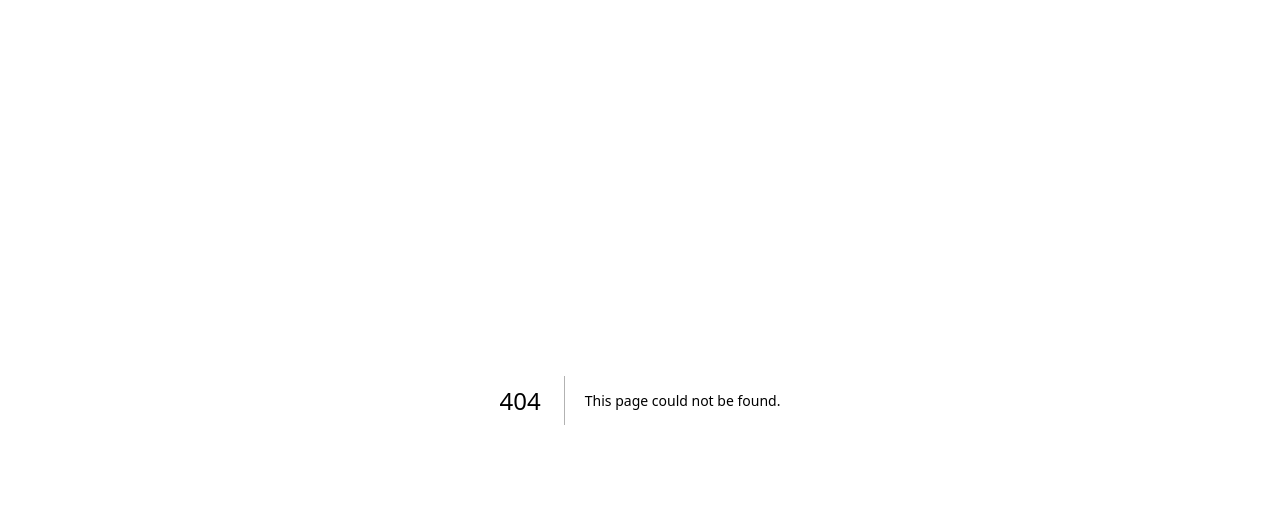
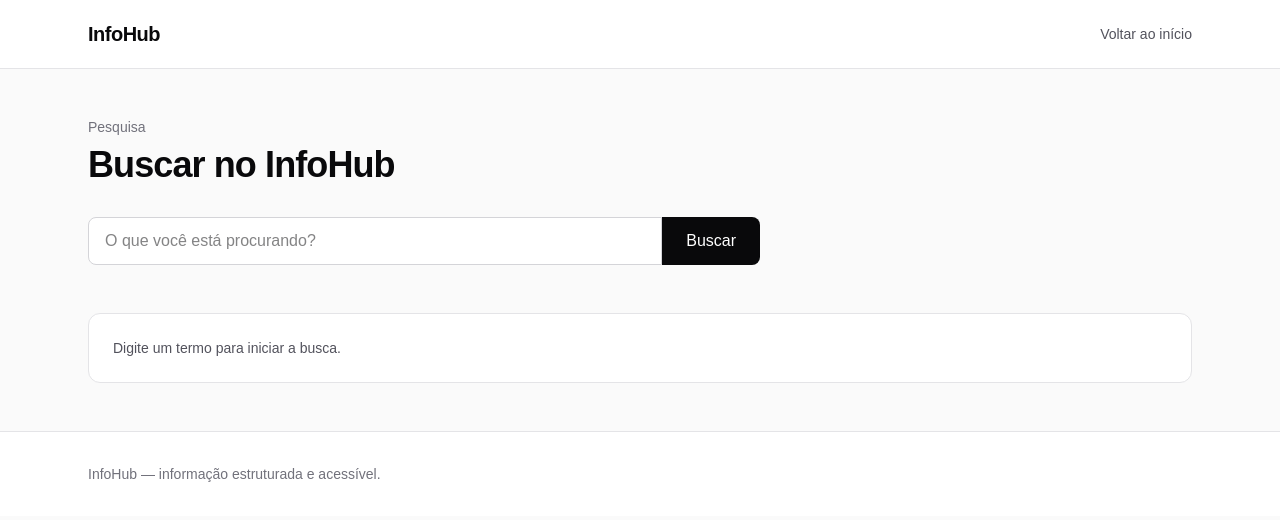
Before and after one commit to DaviP-Conceicao/InfoHub, a Next.js app: page /buscar in a window 1280 px wide. Before the commit this address had no page. Shown: the top 520 px of the page. Built offline with nearby package versions, Linux system fonts and the light colour scheme.

Commit message:
feat: add content search

```diff
--- /dev/null
+++ b/app/buscar/page.tsx
@@ -0,0 +1,155 @@
+import type { Metadata } from "next";
+import Link from "next/link";
+import { searchPublishedContents } from "@/lib/search";
+
+export const dynamic = "force-dynamic";
+
+export const metadata: Metadata = {
+  title: "Buscar",
+  description: "Pesquise informações publicadas no InfoHub.",
+  robots: {
+    index: false,
+    follow: true,
+  },
+};
+
+type SearchPageProps = {
+  searchParams: Promise<{
+    q?: string;
+  }>;
+};
+
+export default async function SearchPage({
+  searchParams,
+}: SearchPageProps) {
+  const params = await searchParams;
+  const query = params.q?.trim() ?? "";
+
+  const results = query ? await searchPublishedContents(query) : [];
+
+  return (
+    <main className="min-h-screen bg-zinc-50 text-zinc-950">
+      <header className="border-b border-zinc-200 bg-white">
+        <div className="mx-auto flex max-w-6xl items-center justify-between px-6 py-5">
+          <Link href="/" className="text-xl font-bold tracking-tight">
+            InfoHub
+          </Link>
+
+          <Link
+            href="/"
+            className="text-sm text-zinc-600 hover:text-zinc-950"
+          >
+            Voltar ao início
+          </Link>
+        </div>
+      </header>
+
+      <section className="mx-auto max-w-6xl px-6 py-12">
+        <div className="max-w-3xl">
+          <p className="text-sm font-medium text-zinc-500">
+            Pesquisa
+          </p>
+
+          <h1 className="mt-2 text-4xl font-bold tracking-tight">
+            Buscar no InfoHub
+          </h1>
+
+          <form
+            action="/buscar"
+            method="get"
+            className="mt-8 flex max-w-2xl"
+          >
+            <label htmlFor="search-query" className="sr-only">
+              O que você está procurando?
+            </label>
+
+            <input
+              id="search-query"
+              name="q"
+              type="search"
+              defaultValue={query}
+              maxLength={100}
+              placeholder="O que você está procurando?"
+              className="h-12 w-full rounded-l-lg border border-zinc-300 bg-white px-4 outline-none focus:border-zinc-500"
+            />
+
+            <button
+              type="submit"
+              className="h-12 rounded-r-lg bg-zinc-950 px-6 font-medium text-white hover:bg-zinc-800"
+            >
+              Buscar
+            </button>
+          </form>
+        </div>
+
+        <div className="mt-12">
+          {!query ? (
+            <div className="rounded-xl border border-zinc-200 bg-white p-6 text-sm text-zinc-600">
+              Digite um termo para iniciar a busca.
+            </div>
+          ) : results.length === 0 ? (
+            <div className="rounded-xl border border-zinc-200 bg-white p-6">
+              <h2 className="font-semibold">
+                Nenhum resultado encontrado
+              </h2>
+
+              <p className="mt-2 text-sm text-zinc-600">
+                Não encontramos conteúdos publicados para &quot;{query}&quot;.
+              </p>
+            </div>
+          ) : (
+            <>
+              <div className="mb-6">
+                <h2 className="text-2xl font-bold">
+                  Resultados
+                </h2>
+
+                <p className="mt-2 text-sm text-zinc-600">
+                  {results.length} resultado
+                  {results.length === 1 ? "" : "s"} encontrado
+                  {results.length === 1 ? "" : "s"} para &quot;{query}&quot;.
+                </p>
+              </div>
+
+              <div className="grid gap-5 sm:grid-cols-2">
+                {results.map((result) => (
+                  <article
+                    key={result.id}
+                    className="rounded-xl border border-zinc-200 bg-white p-6 transition-shadow hover:shadow-sm"
+                  >
+                    <p className="text-xs font-medium uppercase tracking-wide text-zinc-500">
+                      {result.category}
+                    </p>
+
+                    <h3 className="mt-2 text-lg font-semibold">
+                      {result.title}
+                    </h3>
+
+                    {result.summary && (
+                      <p className="mt-2 text-sm leading-6 text-zinc-600">
+                        {result.summary}
+                      </p>
+                    )}
+
+                    <Link
+                      href={`/conteudos/${encodeURIComponent(result.slug)}`}
+                      className="mt-4 inline-block text-sm font-medium underline"
+                    >
+                      Ler conteúdo →
+                    </Link>
+                  </article>
+                ))}
+              </div>
+            </>
+          )}
+        </div>
+      </section>
+
+      <footer className="border-t border-zinc-200 bg-white">
+        <div className="mx-auto max-w-6xl px-6 py-8 text-sm text-zinc-500">
+          InfoHub — informação estruturada e acessível.
+        </div>
+      </footer>
+    </main>
+  );
+}
--- a/app/conteudos/[slug]/page.tsx
+++ b/app/conteudos/[slug]/page.tsx
@@ -1,3 +1,4 @@
+import Link from "next/link";
 import type { Metadata } from "next";
 import { notFound } from "next/navigation";
 import { getPublishedContentBySlug } from "@/lib/contents";
@@ -74,16 +75,16 @@ export default async function ContentPage({
     <main className="min-h-screen bg-zinc-50 text-zinc-950">
       <header className="border-b border-zinc-200 bg-white">
         <div className="mx-auto flex max-w-4xl items-center justify-between px-6 py-5">
-          <a href="/" className="text-xl font-bold tracking-tight">
+          <Link href="/" className="text-xl font-bold tracking-tight">
             InfoHub
-          </a>
+          </Link>
 
-          <a
+          <Link
             href="/#conteudos"
             className="text-sm text-zinc-600 hover:text-zinc-950"
           >
             Voltar aos conteúdos
-          </a>
+          </Link>
         </div>
       </header>
 
--- a/app/page.tsx
+++ b/app/page.tsx
@@ -1,3 +1,4 @@
+import Link from "next/link";
 export const dynamic = "force-dynamic";
 
 import { getCategories } from "@/lib/categories";
@@ -13,9 +14,9 @@ export default async function Home() {
     <main className="min-h-screen bg-zinc-50 text-zinc-950">
       <header className="border-b border-zinc-200 bg-white">
         <div className="mx-auto flex max-w-6xl items-center justify-between px-6 py-5">
-          <a href="/" className="text-xl font-bold tracking-tight">
+          <Link href="/" className="text-xl font-bold tracking-tight">
             InfoHub
-          </a>
+          </Link>
 
           <nav className="flex gap-6 text-sm text-zinc-600">
             <a href="#categorias" className="hover:text-zinc-950">
@@ -26,9 +27,9 @@ export default async function Home() {
               Conteúdos
             </a>
 
-            <a href="/api/v1/contents" className="hover:text-zinc-950">
+            <Link href="/api/v1/contents" className="hover:text-zinc-950">
               API
-            </a>
+            </Link>
           </nav>
         </div>
       </header>
--- /dev/null
+++ b/lib/search.ts
@@ -0,0 +1,69 @@
+import { RowDataPacket } from "mysql2";
+import { db } from "./db";
+
+export type SearchResult = RowDataPacket & {
+  id: number;
+  title: string;
+  slug: string;
+  summary: string | null;
+  category: string;
+  category_slug: string;
+};
+
+const MAX_QUERY_LENGTH = 100;
+const MAX_RESULTS = 50;
+
+function normalizeQuery(query: string): string {
+  return query.trim().replace(/\s+/g, " ");
+}
+
+export async function searchPublishedContents(
+  query: string
+): Promise<SearchResult[]> {
+  const normalizedQuery = normalizeQuery(query);
+
+  if (!normalizedQuery || normalizedQuery.length > MAX_QUERY_LENGTH) {
+    return [];
+  }
+
+  const [rows] = await db.query<SearchResult[]>(
+    `
+    SELECT
+      c.id,
+      c.title,
+      c.slug,
+      c.summary,
+      cat.name AS category,
+      cat.slug AS category_slug
+    FROM contents c
+    INNER JOIN categories cat
+      ON cat.id = c.category_id
+    WHERE c.status = 'published'
+      AND (
+        LOCATE(LOWER(?), LOWER(c.title)) > 0
+        OR LOCATE(LOWER(?), LOWER(COALESCE(c.summary, ''))) > 0
+        OR LOCATE(LOWER(?), LOWER(c.content)) > 0
+        OR LOCATE(LOWER(?), LOWER(cat.name)) > 0
+      )
+    ORDER BY
+      CASE
+        WHEN LOWER(c.title) = LOWER(?) THEN 0
+        WHEN LEFT(LOWER(c.title), CHAR_LENGTH(?)) = LOWER(?) THEN 1
+        ELSE 2
+      END,
+      c.id DESC
+    LIMIT ${MAX_RESULTS}
+    `,
+    [
+      normalizedQuery,
+      normalizedQuery,
+      normalizedQuery,
+      normalizedQuery,
+      normalizedQuery,
+      normalizedQuery,
+      normalizedQuery,
+    ]
+  );
+
+  return rows;
+}
```
